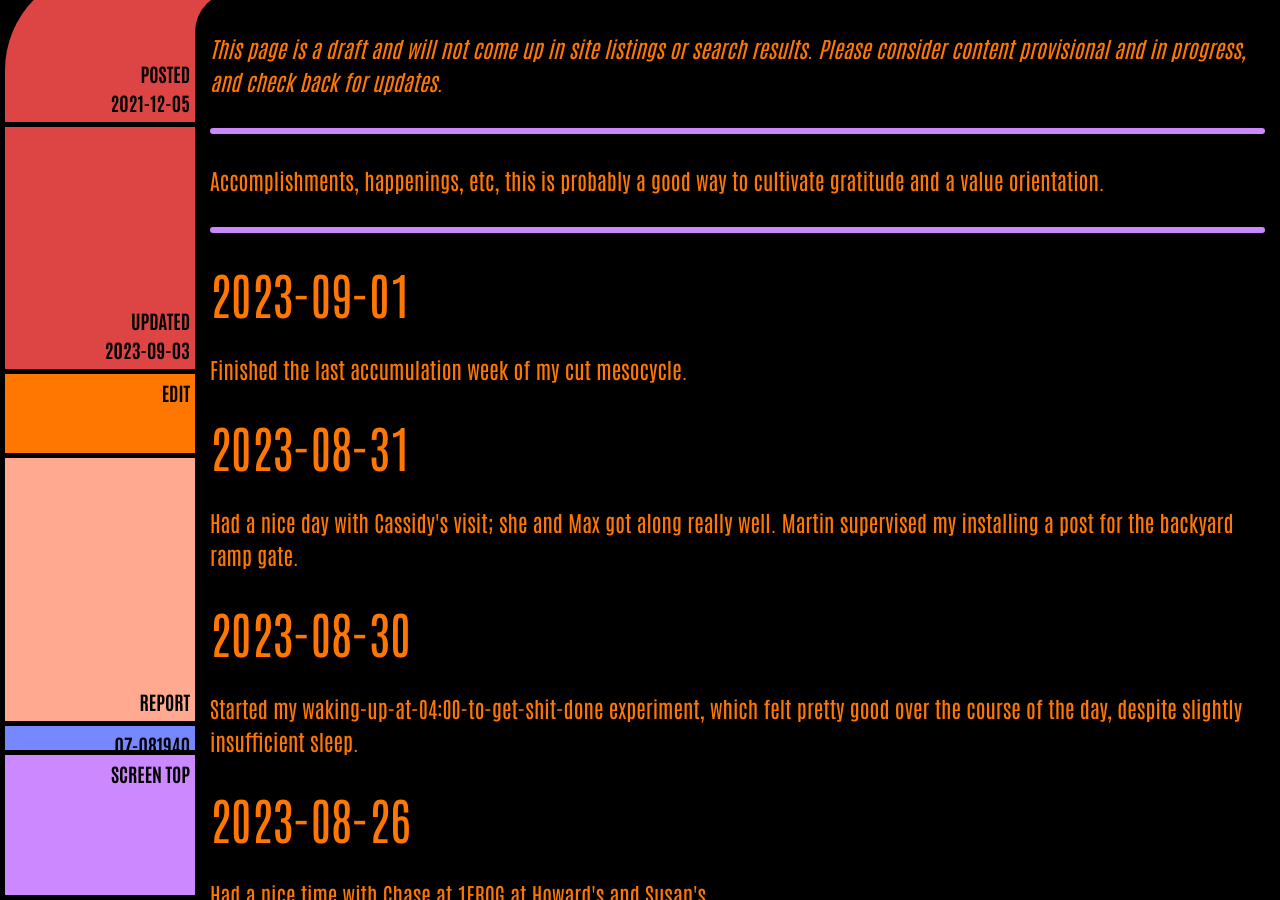
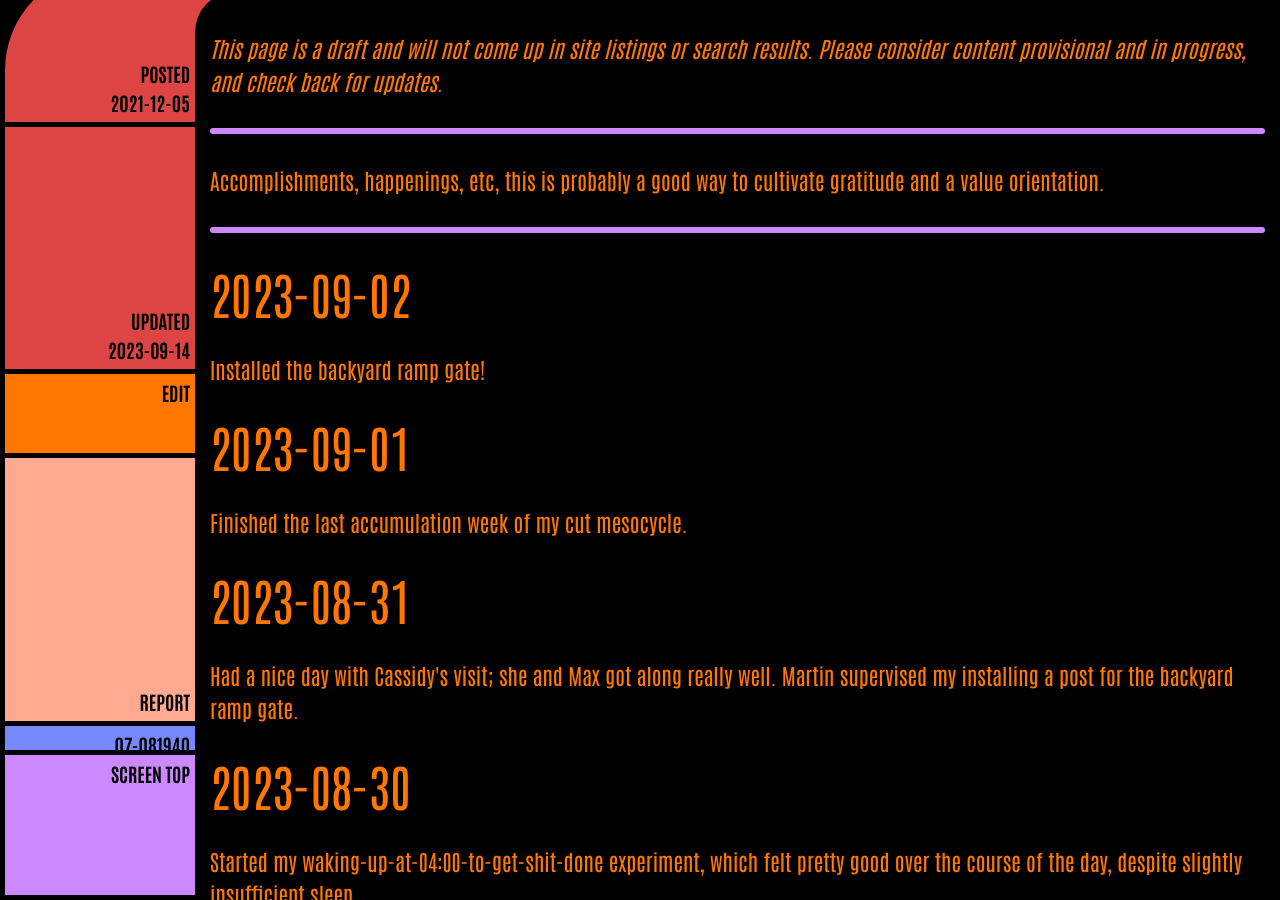
Before and after one commit to ArthurZey/arthurzey.github.io, a Jekyll site: the page built from _pages/one-good-thing.md, in a window 1280 px wide and 900 px high, scrolled down 333 px. Built offline with Jekyll 4.4.1, drawn with Linux system fonts in a browser that asks for light colours.

Commit message:
added 2023-09-02

```diff
--- a/_pages/one-good-thing.md
+++ b/_pages/one-good-thing.md
@@ -2,12 +2,15 @@
 title: One Good Thing
 description: "Accomplishments, happenings, etc, this is probably a good way to cultivate gratitude and a value orientation."
 date: "2021-12-05"
-last_modified_at: "2023-09-03T12:36:15+00:00"
+last_modified_at: "2023-09-14T13:19:06+00:00"
 tags:
   - happenings
   - draft
 sitemap: false
 ---
+## 2023-09-02
+Installed the backyard ramp gate!
+
 ## 2023-09-01
 Finished the last accumulation week of my cut mesocycle.
 
```
